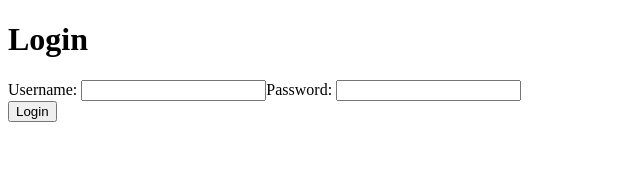
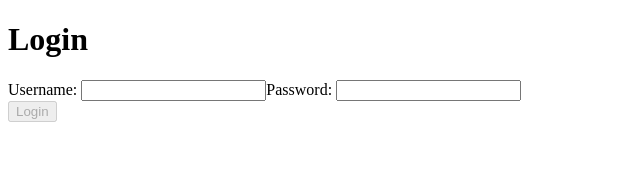
Before and after one commit to African-Marketplace-Sauti-Africa/frontEnd, a React (Create React App) app in the folder front-end/: page / in a window 1280 px wide. Shown: the top 191 px of the page, without its empty margins (0-640 px from the left). Built offline with nearby package versions, Linux system fonts and the light colour scheme.

Commit message:
but disable now works but submission functionality is not

```diff
--- a/front-end/src/Validation/Schema.js
+++ b/front-end/src/Validation/Schema.js
@@ -1,6 +1,6 @@
 import * as yup from 'yup';
 
-export default yup.object().shape({
+const Schema= yup.object().shape({
 
     username: yup.string()
         .required('Valid Username Required'),
@@ -10,3 +10,5 @@ export default yup.object().shape({
 
 
 })
+
+export default Schema;
--- a/front-end/src/components/Login.js
+++ b/front-end/src/components/Login.js
@@ -1,5 +1,7 @@
 import React, {useState, useEffect} from "react";
 import Schema from '../Validation/Schema';
+
+
 
 
 const initialFormData = {
@@ -35,13 +37,15 @@ export default function Login() {
 
     const onSubmit = (evt) => {
         evt.preventDefault()
+        console.log(formData)
+        // setFormData(initialFormData)
     }
 
 
     return(
-        <div onSubmit={onSubmit}>
+        <div>
             <h1>Login</h1>
-            <form>
+            <form  onSubmit={onSubmit}>
                 <label>
                     Username: <input  onChange={onChange} value={formData.username} type='text' name='username'/>
                 </label>
@@ -49,7 +53,7 @@ export default function Login() {
                     Password: <input onChange={onChange} value={formData.password} type='password' name='password' />
                 </label>
             </form>
-                <button disable={btnDisable} id='loginBtn'>Login</button>
+                <button disabled={btnDisable} id='loginBtn'>Login</button>
         </div>
     )
 }
```
